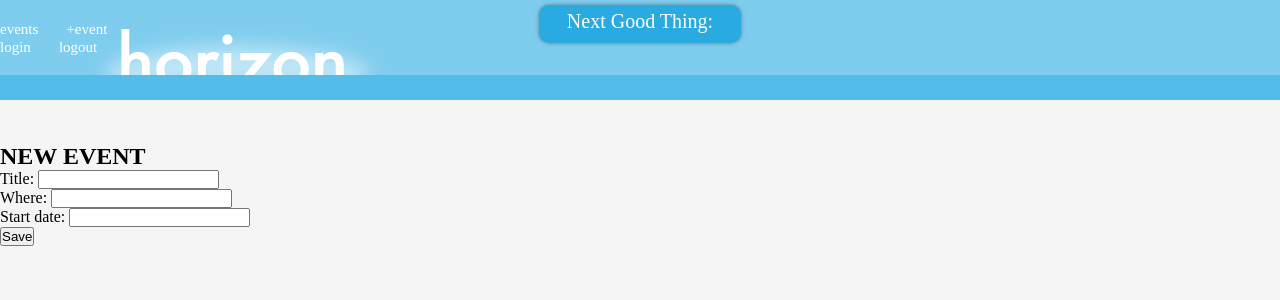
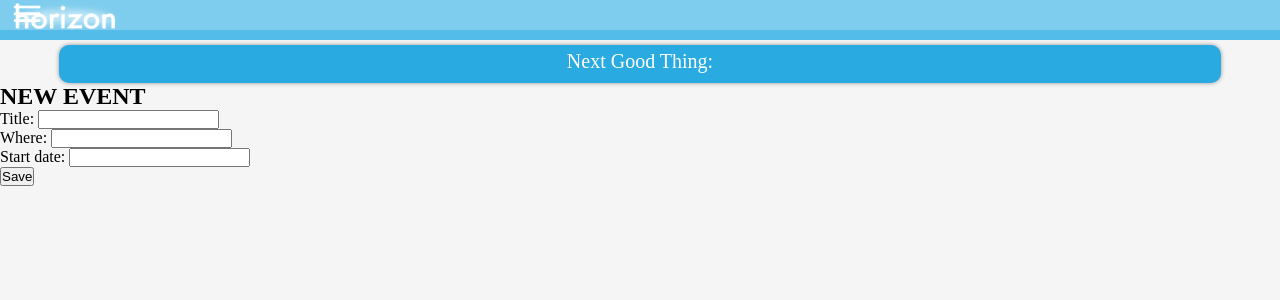
Before and after one commit to SIW22/Horizon, a Django app: page /events/new in a window 1280 px wide. Shown: the top 300 px of the page. Run offline with Django 3.2, Linux system fonts and the light colour scheme; the visitor is signed in with stand-in values (Sample User, id 1); some libraries are stand-ins or nearby versions.

Commit message:
CSS Tweaks.

```diff
--- a/main_app/static/styles/main.css
+++ b/main_app/static/styles/main.css
@@ -19,7 +19,7 @@ body {
 
 .nav-banner {
   width: 100%;
-  height: 75px;
+  height: 30px;
   background-color: #7FCDEE;
   display: flex;
   justify-content: left;
@@ -29,39 +29,50 @@ body {
 
 .logo-glow {
   position: absolute;
-  margin-top: 8px;
-  margin-left: 85px;
+  margin-top: 12px;
+  margin-left: 10px;
   z-index: 10;
-  /* opacity: 0; */
-  transition: opacity .7s ease-in;
+  width: 110px;
 }
 
 .logo-type {
   position: absolute;
-  margin-top: 8px;
-  margin-left: 120px;
+  margin-top: 12px;
+  margin-left: 15px;
   z-index: 10;
-  /* opacity: 0; */
-  transition: opacity 1.5s ease-in;
+  width: 100px;
 }
 
 .nav-banner-overlay {
-  height: 25px;
+  height: 10px;
   width: 100vw;
   background-color: #54BCE8;
   position: relative;
   z-index: 30;
 }
 
+.hamburger-nav {
+  display: absolute;
+  /* justify-content: right;
+  align-items: right; */
+}
+
+.hamburger {
+  height: 25px;
+  margin: 10px;
+}
+
 .nav-buttons {
-  display: absolute;
+  display: flex;
   align-items: right;
+  display: none;
 }
 
 .nav-link {
-  margin-right: 15%;
+  margin-right: 15px;
   color: white;
   font-size: 15px;
+  display: none;
 }
 
 .timer-container {
@@ -72,6 +83,25 @@ body {
 }
 
 .main-countdown {
+  width: 90vw;
+  left: 50%;
+  top: 50%;
+  background-color: #29ABE2;
+  color: white;
+  font-size: 20px;
+  margin-top: 5px;
+  align-self: center;
+  padding: 5px;
+  border-radius: 10px;
+  display: flex;
+  flex-direction: column;
+  justify-content: center;
+  align-items: center;
+  z-index: 90;
+  box-shadow: 0 0 4px rgba(50, 50, 50, 0.5);
+}
+
+/* .main-countdown {
   width: 15vw;
   left: 50%;
   top: 50%;
@@ -89,8 +119,7 @@ body {
   align-items: center;
   z-index: 90;
   box-shadow: 0 0 4px rgba(50, 50, 50, 0.5);
-
-}
+} */
 
 .result {
   margin-top: 5px;
@@ -236,7 +265,7 @@ body {
   border-top: 10px solid whitesmoke;
 }
 
-
+/*
 @media (min-width: 1000px), screen {
 
   .countdown {
@@ -257,4 +286,14 @@ body {
     width: 90vw;
     height: auto;
   }
-}
+
+  .nav-banner {
+    width: 100%;
+    height: 75px;
+  }
+
+  .nav-banner-overlay {
+    height: 25px;
+    width: 100vw;
+  }
+} */
--- a/main_app/templates/base.html
+++ b/main_app/templates/base.html
@@ -29,6 +29,11 @@
           <div class="logo">
             <img class='logo-type' src="{% static 'images/horizon_type.png' %}"></img>
           </div>
+
+          <nav class="hamburger-nav">
+            <img class='hamburger' src="{% static 'images/hamburger-nav.png' %}"/>
+          </nav>
+
 
           <nav class="nav-buttons">
             <span class="nav-link" id="events">events</span>
```
Also changed, not shown: main_app/static/images/hamburger-nav.png (added).
